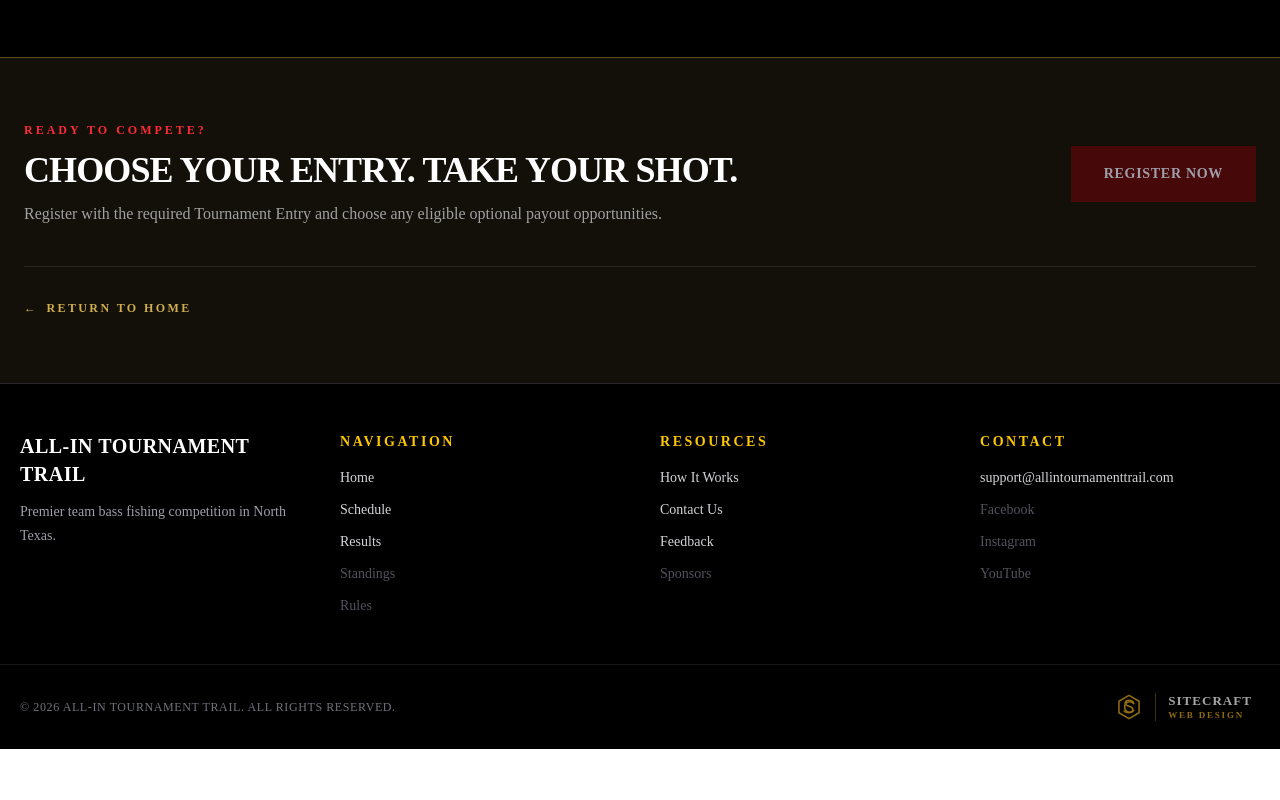
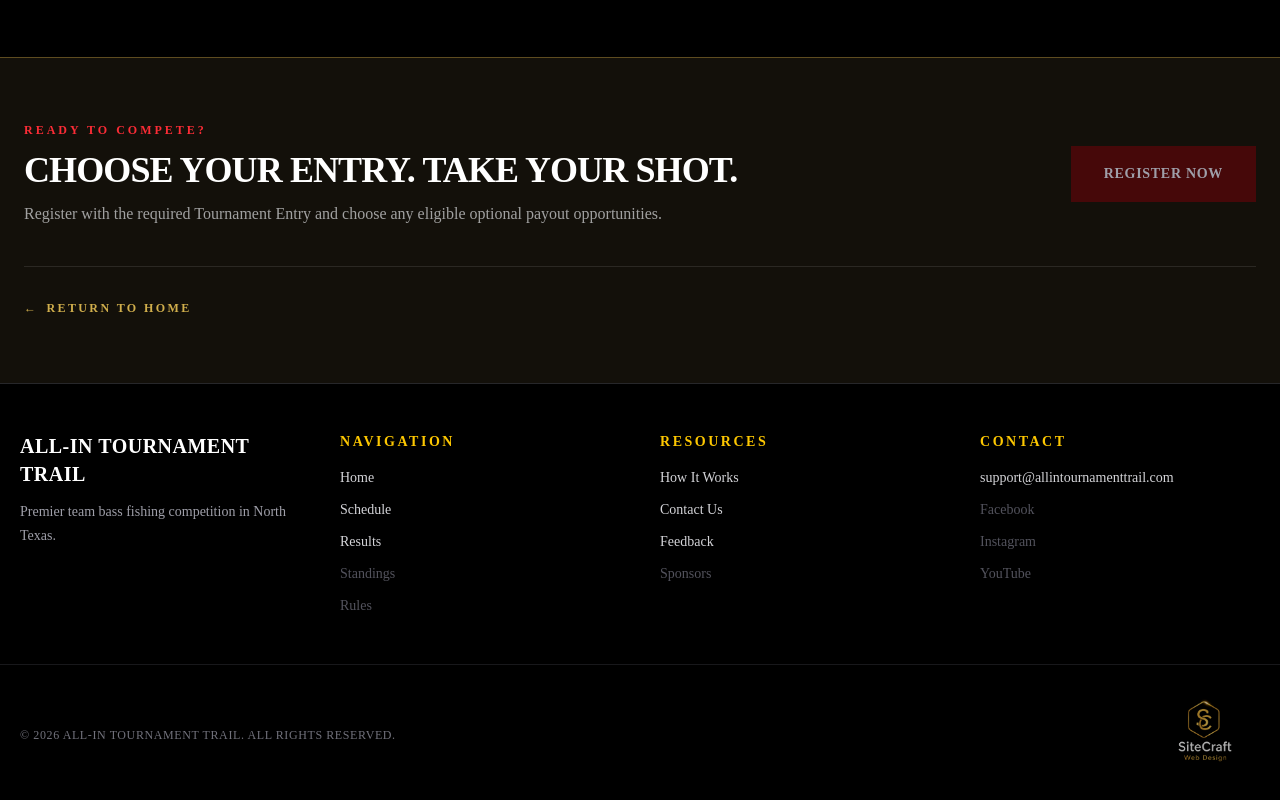
Before and after one commit to mikeshultz19/all-in-tournament-trail, a Next.js app: page /how-it-works in a window 1280 px wide. Shown: the part 3703-4503 px from the top of the page. Before the commit the page ends 4452 px from the top, so only its background shows below. Built offline with nearby package versions, Linux system fonts and the light colour scheme.

Commit message:
feat(footer): add SiteCraft designer signature

```diff
--- a/components/SiteCraftBadge.tsx
+++ b/components/SiteCraftBadge.tsx
@@ -1,31 +1,18 @@
+import Image from "next/image";
 import Link from "next/link";
-
-import SiteCraftMark from "@/components/SiteCraftMark";
-
-const accessibleLabel =
-  "Designed and developed by SiteCraft. Contact us about web design.";
 
 export default function SiteCraftBadge() {
   return (
     <Link
-      aria-label={accessibleLabel}
-      className="group inline-flex min-h-11 items-center justify-center gap-3 rounded-sm px-2 py-1.5 text-[#D4A017] opacity-[0.68] transition-[opacity,transform,filter] duration-200 hover:-translate-y-0.5 hover:opacity-100 hover:drop-shadow-[0_0_7px_rgba(212,160,23,0.28)] focus-visible:-translate-y-0.5 focus-visible:opacity-100 focus-visible:outline-2 focus-visible:outline-offset-2 focus-visible:outline-[#D4A017] focus-visible:drop-shadow-[0_0_7px_rgba(212,160,23,0.28)] motion-reduce:transform-none"
+      className="inline-block opacity-70 transition-[opacity,transform,filter] duration-200 hover:-translate-y-0.5 hover:opacity-100 hover:drop-shadow-[0_0_6px_rgba(212,160,23,0.3)] focus-visible:-translate-y-0.5 focus-visible:opacity-100 focus-visible:outline-2 focus-visible:outline-offset-2 focus-visible:outline-yellow-400 focus-visible:drop-shadow-[0_0_6px_rgba(212,160,23,0.3)] motion-reduce:transform-none"
       href="/contact"
-      title="Designed & Developed by SiteCraft — Need a website like this? Contact us."
     >
-      <SiteCraftMark
-        className="shrink-0 transition-colors duration-200 group-hover:text-yellow-400 group-focus-visible:text-yellow-400"
-        size={28}
+      <Image
+        alt="SiteCraft Web Design"
+        height={110}
+        src="/brands/sitecraft.png"
+        width={110}
       />
-      <span aria-hidden="true" className="h-7 w-px bg-[#D4A017]/45" />
-      <span className="text-left leading-none">
-        <span className="block text-[13px] font-semibold tracking-[0.08em] text-zinc-100">
-          SiteCraft
-        </span>
-        <span className="mt-1 block text-[9px] font-bold uppercase tracking-[0.2em] text-[#D4A017] transition-colors duration-200 group-hover:text-yellow-400 group-focus-visible:text-yellow-400">
-          Web Design
-        </span>
-      </span>
     </Link>
   );
 }
--- a/components/SiteCraftMark.tsx
+++ /dev/null
@@ -1,45 +0,0 @@
-type SiteCraftMarkProps = {
-  className?: string;
-  size?: number;
-};
-
-export default function SiteCraftMark({
-  className,
-  size = 28,
-}: SiteCraftMarkProps) {
-  return (
-    <svg
-      aria-hidden="true"
-      className={className}
-      focusable="false"
-      height={size}
-      viewBox="0 0 32 32"
-      width={size}
-      xmlns="http://www.w3.org/2000/svg"
-    >
-      <path
-        d="M16 2.75 27.5 9.4v13.2L16 29.25 4.5 22.6V9.4L16 2.75Z"
-        fill="none"
-        stroke="currentColor"
-        strokeLinejoin="round"
-        strokeWidth="1.8"
-      />
-      <path
-        d="M20.8 10.15c-1.15-1.1-2.65-1.65-4.5-1.65-2.75 0-4.65 1.35-4.65 3.35 0 4.45 8.7 2.25 8.7 6.65 0 2.35-2.1 4-5.15 4-1.85 0-3.45-.6-4.65-1.8"
-        fill="none"
-        stroke="currentColor"
-        strokeLinecap="round"
-        strokeLinejoin="round"
-        strokeWidth="1.9"
-      />
-      <path
-        d="M21.55 12.15a6 6 0 1 0-.15 7.9"
-        fill="none"
-        stroke="currentColor"
-        strokeLinecap="round"
-        strokeLinejoin="round"
-        strokeWidth="1.9"
-      />
-    </svg>
-  );
-}
```
Also changed, not shown: public/brands/sitecraft.png (added), 1 other file (tests, documents, lock files or other folders).
